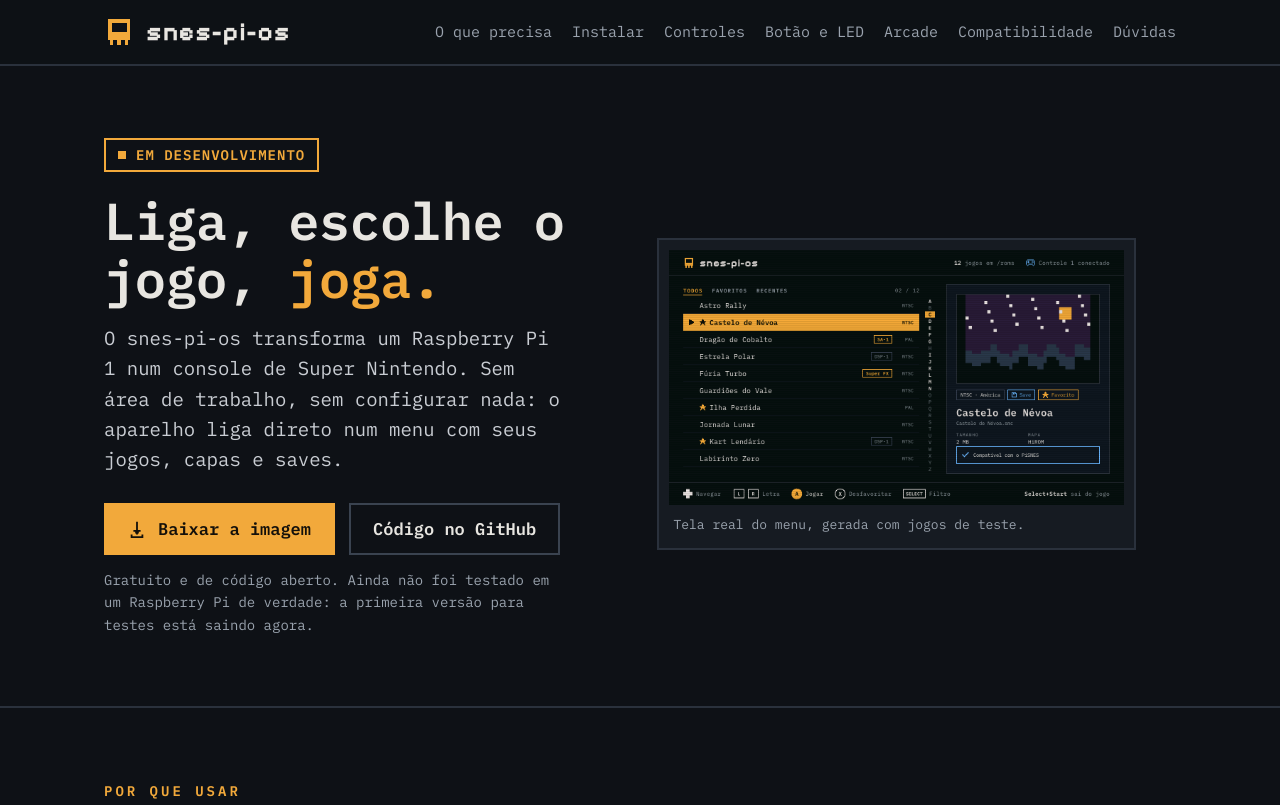
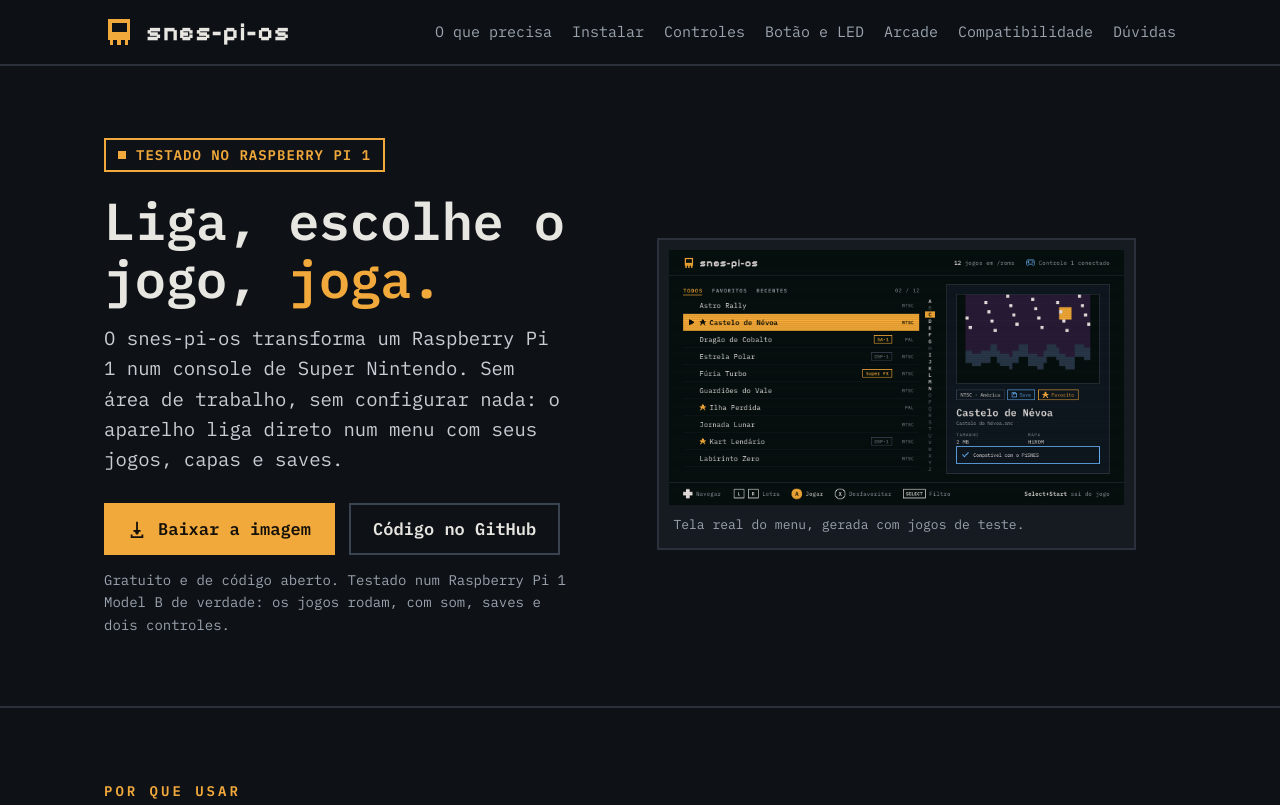
Before and after one commit to geraldoantonio/snes-pi-os, a plain HTML site: page site/public/index.html in a window 1280 px wide. Shown: the top 805 px of the page. Drawn offline with Linux system fonts and the light colour scheme.

Commit message:
Site: topo atualizado, o sistema já foi testado no Pi
Co-Authored-By: Claude Fable 5.2 <noreply@anthropic.com>

```diff
--- a/site/public/index.html
+++ b/site/public/index.html
@@ -38,7 +38,7 @@
 <section class="hero">
 	<div class="wrap">
 		<div>
-			<span class="status"><i aria-hidden="true"></i>EM DESENVOLVIMENTO</span>
+			<span class="status"><i aria-hidden="true"></i>TESTADO NO RASPBERRY PI 1</span>
 			<h1>Liga, escolhe o jogo, <em>joga.</em></h1>
 			<p class="lead">O snes-pi-os transforma um Raspberry Pi 1 num console de Super Nintendo. Sem área de trabalho, sem configurar nada: o aparelho liga direto num menu com seus jogos, capas e saves.</p>
 			<div class="cta">
@@ -48,7 +48,7 @@
 				</a>
 				<a class="btn" href="https://github.com/geraldoantonio/snes-pi-os">Código no GitHub</a>
 			</div>
-			<p class="hint">Gratuito e de código aberto. Ainda não foi testado em um Raspberry Pi de verdade: a primeira versão para testes está saindo agora.</p>
+			<p class="hint">Gratuito e de código aberto. Testado num Raspberry Pi 1 Model B de verdade: os jogos rodam, com som, saves e dois controles.</p>
 		</div>
 		<figure class="screen">
 			<img src="img/lista.png" width="1280" height="720" alt="Menu do snes-pi-os: lista de jogos à esquerda e, à direita, a capa, a região, o save e a compatibilidade do jogo selecionado.">
@@ -121,7 +121,7 @@
 			<li>
 				<div>
 					<h3>Baixe a imagem</h3>
-					<p>Na página de <a href="https://github.com/geraldoantonio/snes-pi-os/releases">versões no GitHub</a>, baixe o arquivo <code>snes-pi-os-…img.xz</code> da versão mais recente (cerca de 30 MB). Enquanto o projeto estiver em testes, as versões aparecem como “pré-lançamento”.</p>
+					<p>Na página de <a href="https://github.com/geraldoantonio/snes-pi-os/releases">versões no GitHub</a>, baixe o arquivo <code>snes-pi-os-…img.xz</code> da versão mais recente (cerca de 30 MB).</p>
 				</div>
 			</li>
 			<li>
```
